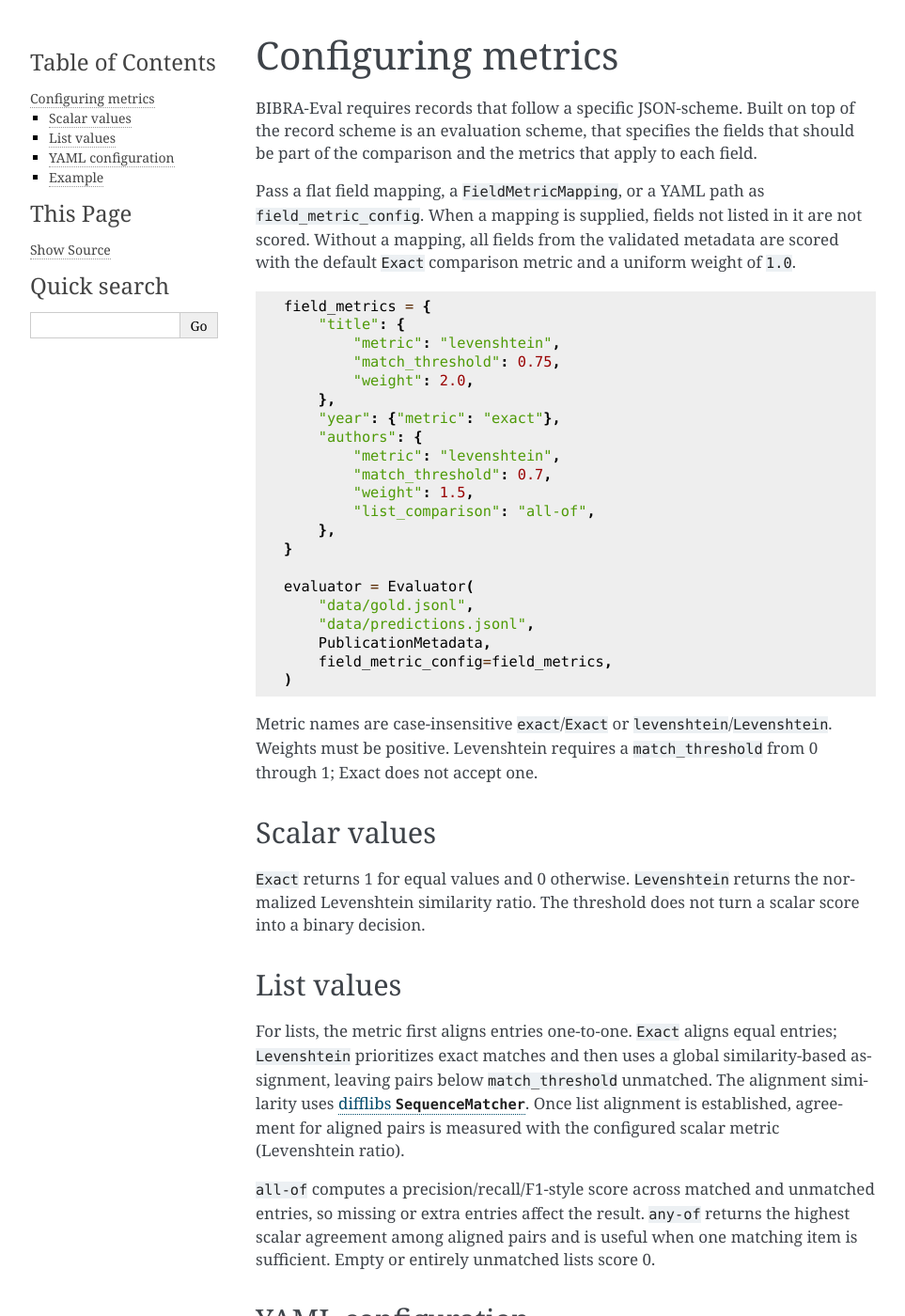
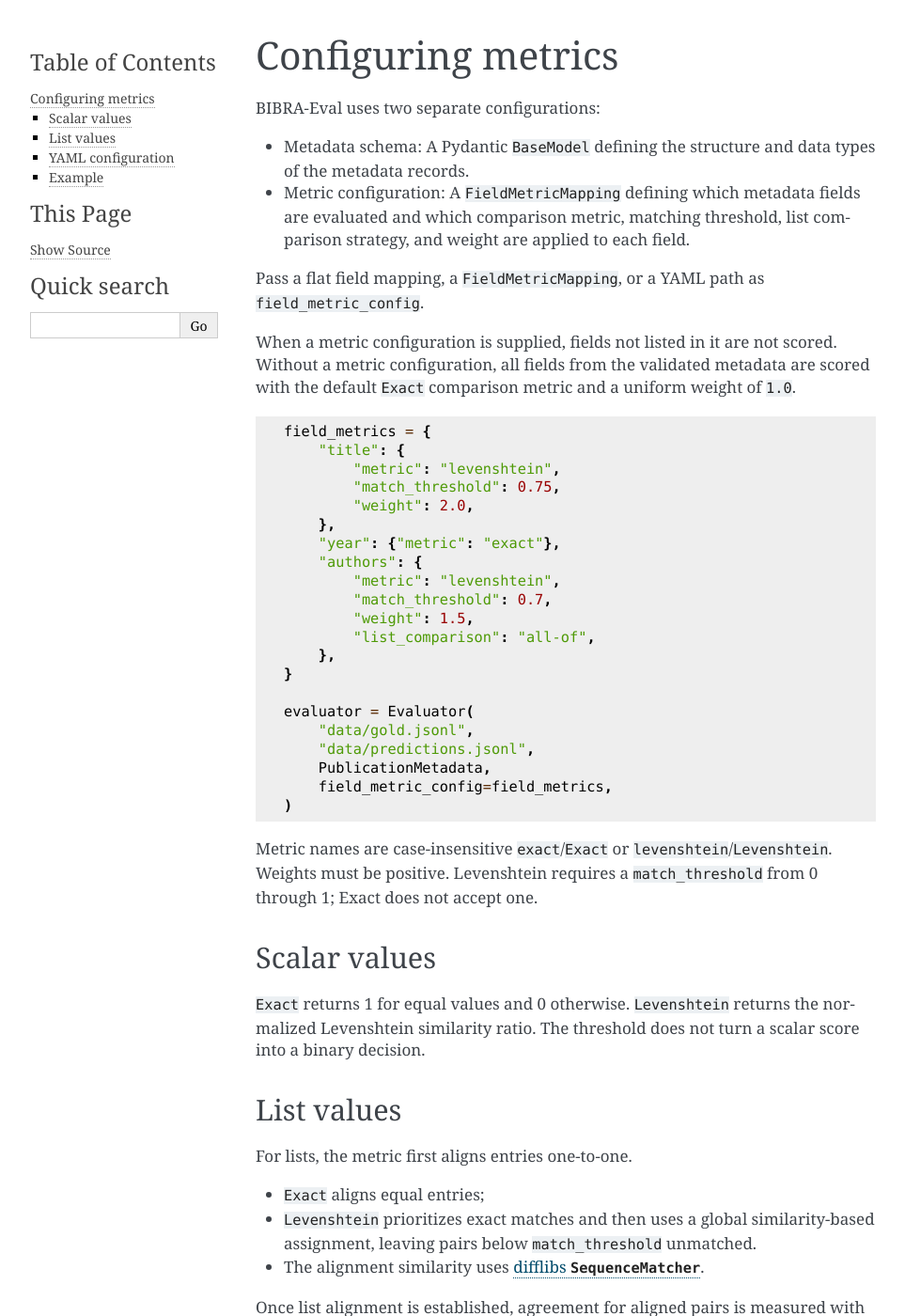
Before and after one commit to deutsche-nationalbibliothek/bibraeval, a Sphinx documentation site: the page built from docs/guides/metrics.md, in a window 1280 px wide and 1400 px high. Shown: the whole window at 94% size, without its empty margins (148-1111 px from the left). Built offline with Sphinx 7.4.7, drawn with Linux system fonts in a browser that asks for light colours; pages that are not in the unit, such as notebooks, are missing from menus; some of the changed text lies outside the part shown.

Commit message:
docs: rephrase and reformat parts of metrics.md

````diff
--- a/docs/guides/metrics.md
+++ b/docs/guides/metrics.md
@@ -1,13 +1,15 @@
 # Configuring metrics
 
-BIBRA-Eval requires records that follow a specific JSON-scheme. Built on top
-of the record scheme is an evaluation scheme, that specifies the fields
-that should be part of the comparison and the metrics that apply to each field.
+BIBRA-Eval uses two separate configurations:
 
-Pass a flat field mapping, a `FieldMetricMapping`, or a YAML path as
-`field_metric_config`. When a mapping is supplied, fields not listed in it are
-not scored. Without a mapping, all fields from the validated metadata are
-scored with the default `Exact` comparison metric and a uniform weight of `1.0`.
+- Metadata schema: A Pydantic `BaseModel` defining the structure and data types of the metadata records.
+
+- Metric configuration: A `FieldMetricMapping` defining which metadata fields are evaluated and which comparison metric, matching threshold, list comparison strategy, and weight are applied to each field.
+
+Pass a flat field mapping, a `FieldMetricMapping`, or a YAML path as `field_metric_config`.
+
+When a metric configuration is supplied, fields not listed in it are not scored.
+Without a metric configuration, all fields from the validated metadata are scored with the default `Exact` comparison metric and a uniform weight of `1.0`.
 
 ```python
 field_metrics = {
@@ -33,34 +35,33 @@ evaluator = Evaluator(
 )
 ```
 
-Metric names are case-insensitive `exact`/`Exact` or
-`levenshtein`/`Levenshtein`. Weights must be positive. Levenshtein requires a
-`match_threshold` from 0 through 1; Exact does not accept one.
+Metric names are case-insensitive `exact`/`Exact` or `levenshtein`/`Levenshtein`.
+Weights must be positive.
+Levenshtein requires a `match_threshold` from 0 through 1; Exact does not accept one.
 
 ## Scalar values
 
-`Exact` returns 1 for equal values and 0 otherwise. `Levenshtein` returns the
-normalized Levenshtein similarity ratio. The threshold does not turn a scalar
-score into a binary decision.
+`Exact` returns 1 for equal values and 0 otherwise.
+`Levenshtein` returns the normalized Levenshtein similarity ratio. The threshold does not turn a scalar score into a binary decision.
 
 ## List values
 
-For lists, the metric first aligns entries one-to-one. `Exact` aligns equal
-entries; `Levenshtein` prioritizes exact matches and then uses a global
-similarity-based assignment, leaving pairs below `match_threshold` unmatched.
-The alignment similarity uses
-[difflibs `SequenceMatcher`](https://docs.python.org/3/library/difflib.html).
-Once list alignment is established, agreement for aligned pairs is measured
-with the configured scalar metric (Levenshtein ratio).
+For lists, the metric first aligns entries one-to-one.
+- `Exact` aligns equal entries;
+- `Levenshtein` prioritizes exact matches and then uses a global similarity-based assignment, leaving pairs below `match_threshold` unmatched.
+- The alignment similarity uses [difflibs `SequenceMatcher`](https://docs.python.org/3/library/difflib.html).
 
-`all-of` computes a precision/recall/F1-style score across matched and
-unmatched entries, so missing or extra entries affect the result. `any-of`
-returns the highest scalar agreement among aligned pairs and is useful when one
-matching item is sufficient. Empty or entirely unmatched lists score 0.
+Once list alignment is established, agreement for aligned pairs is measured with the configured scalar metric (Levenshtein ratio).
+
+- `all-of` computes a precision/recall/F1-style score across matched and unmatched entries, so missing or extra entries affect the result.
+- `any-of` returns the highest scalar agreement among aligned pairs and is useful when one
+matching item is sufficient.
+
+Empty or entirely unmatched lists score 0.
 
 ## YAML configuration
 
-The mapping may be written flat or under a `fields` key:
+The metric configuration may be written flat or under a `fields` key:
 
 ```yaml
 fields:
@@ -96,7 +97,7 @@ class PublicationMetadata(BaseModel):
     p_isbn: list[str] = Field(default_factory=list, alias="p-isbn")
 
 
-FieldMetricMapping = {
+field_metric_config = {
     "title": {"metric": "Levenshtein", "match_threshold": 0.7, "weight": 2.0},
     "year": {"metric": "Exact", "weight": 1.0},
     "authors": {
@@ -163,7 +164,7 @@ predictions.add_payload(
 comp = Comparator(
     ground_truth,
     predictions,
-    metric_schema=FieldMetricMapping,
+    metric_schema=field_metric_config,
     drop_mismatched_doc_ids=True,
 )
 
````
